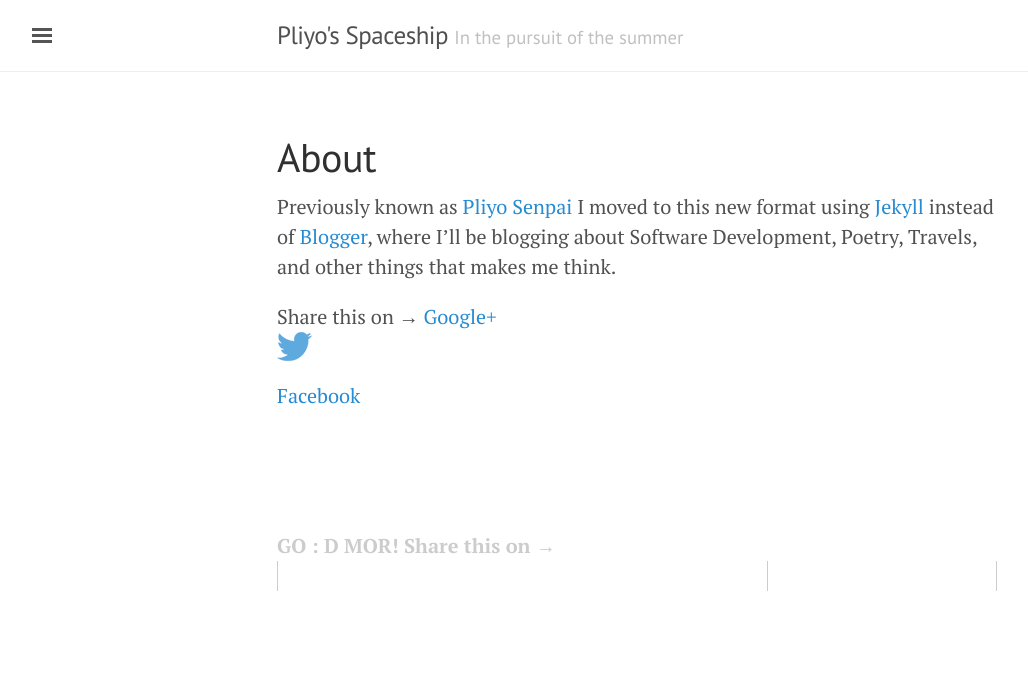
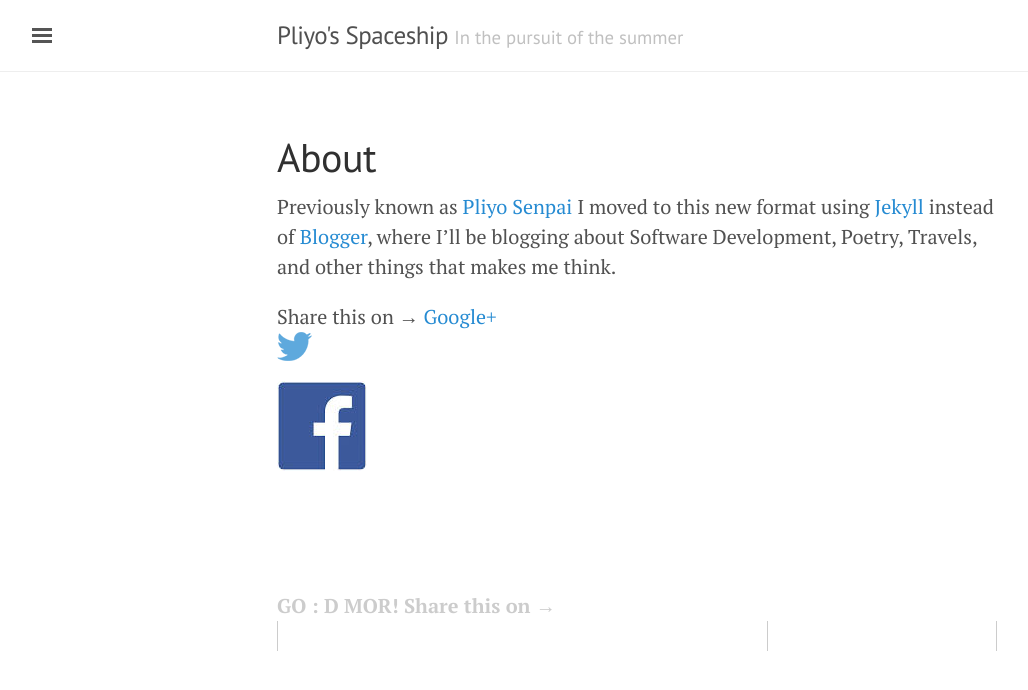
Before and after one commit to pliyo/first-try-githubpages, a Jekyll site: the page built from about.md, in a window 1280 px wide. Shown: the top 690 px of the page, without its empty margins (3-1031 px from the left). Built offline with Jekyll 4.4.1, drawn with Linux system fonts in a browser that asks for light colours.

Commit message:
Going for facebook link

```diff
--- a/_includes/share-page.html
+++ b/_includes/share-page.html
@@ -5,7 +5,7 @@
     <img src="/images/twitter.png" alt="twitter" style="width:width;height:height;">
     </a>
 
-    <a href="https://facebook.com/sharer.php?u={{ site.url }}{{ page.url }}" rel="nofollow" target="_blank" title="Share on Facebook">Facebook</a>
+    <a href="https://facebook.com/sharer.php?u={{ site.url }}{{ page.url }}" rel="nofollow" target="_blank" title="Share on Facebook"><img src="/images/facebook.png" alt="twitter" style="width:width;height:height;"></a>
 </div>
 <div class="custom-social-buttons">
 	<div class="share-buttons-label">
```
Also changed, not shown: images/facebook.png (added).
